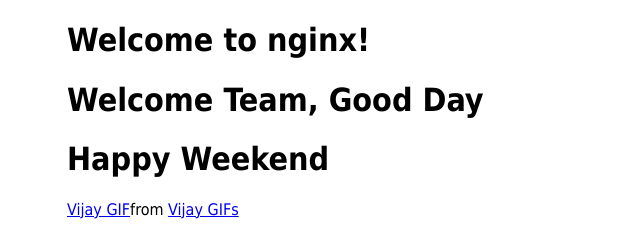
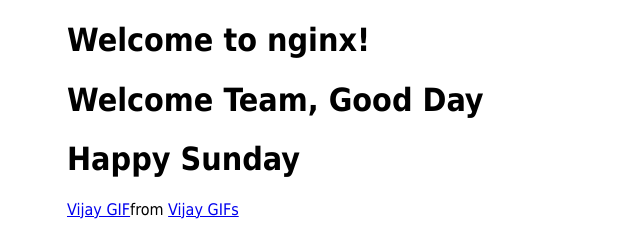
Before and after one commit to mpbalajimca/Project-B-Public, a plain HTML site: page index.html in a window 1280 px wide. Shown: the top 230 px of the page, without its empty margins (293-933 px from the left). Drawn offline with Linux system fonts and the light colour scheme; a script that the page names is missing.

Commit message:
My Third Commit

```diff
--- a/index.html
+++ b/index.html
@@ -12,7 +12,7 @@ font-family: Tahoma, Verdana, Arial, sans-serif; }
 <h1>Welcome to nginx!</h1>
 <h1> Welcome Team, Good Day </h1>
 
-<h1> Happy Weekend</h1>
+<h1> Happy Sunday </h1>
 
 <div class="tenor-gif-embed" data-postid="5730771" data-share-method="host" data-aspect-ratio="1.63" data-width="100%"><a href="https://tenor.com/view/vijay-gif-5730771">Vijay GIF</a>from <a href="https://tenor.com/search/vijay-gifs">Vijay GIFs</a></div> <script type="text/javascript" async src="https://tenor.com/embed.js"></script>
 
```
